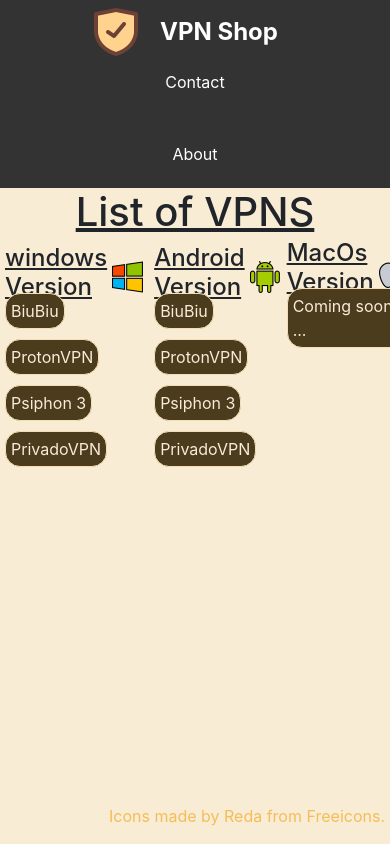
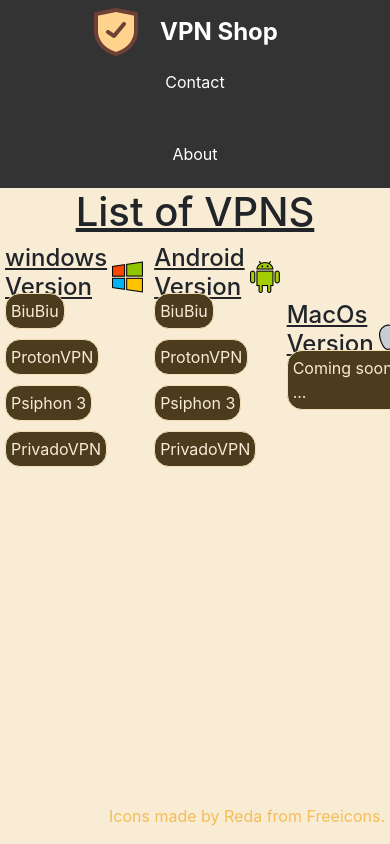
Before and after one commit to ahsmr/VpnShop, a plain HTML site: page index.html in a window 390 px wide. Shown: the top 844 px of the page. Drawn offline with nearby package versions, Linux system fonts and the light colour scheme.

Commit message:
fixed the bugs of the phone screens

```diff
--- a/styles/styles.css
+++ b/styles/styles.css
@@ -54,6 +54,14 @@
         color: white; /* White text color for contrast */
     }
 }
+
+@media screen and (max-width: 600px) {
+    .sortedtypes {
+        flex-direction: column;
+        align-items: center; /* Center align items for a cleaner look */
+    }
+}
+
 .sortedtypes {
     display: flex;
     flex-direction: row;
```
